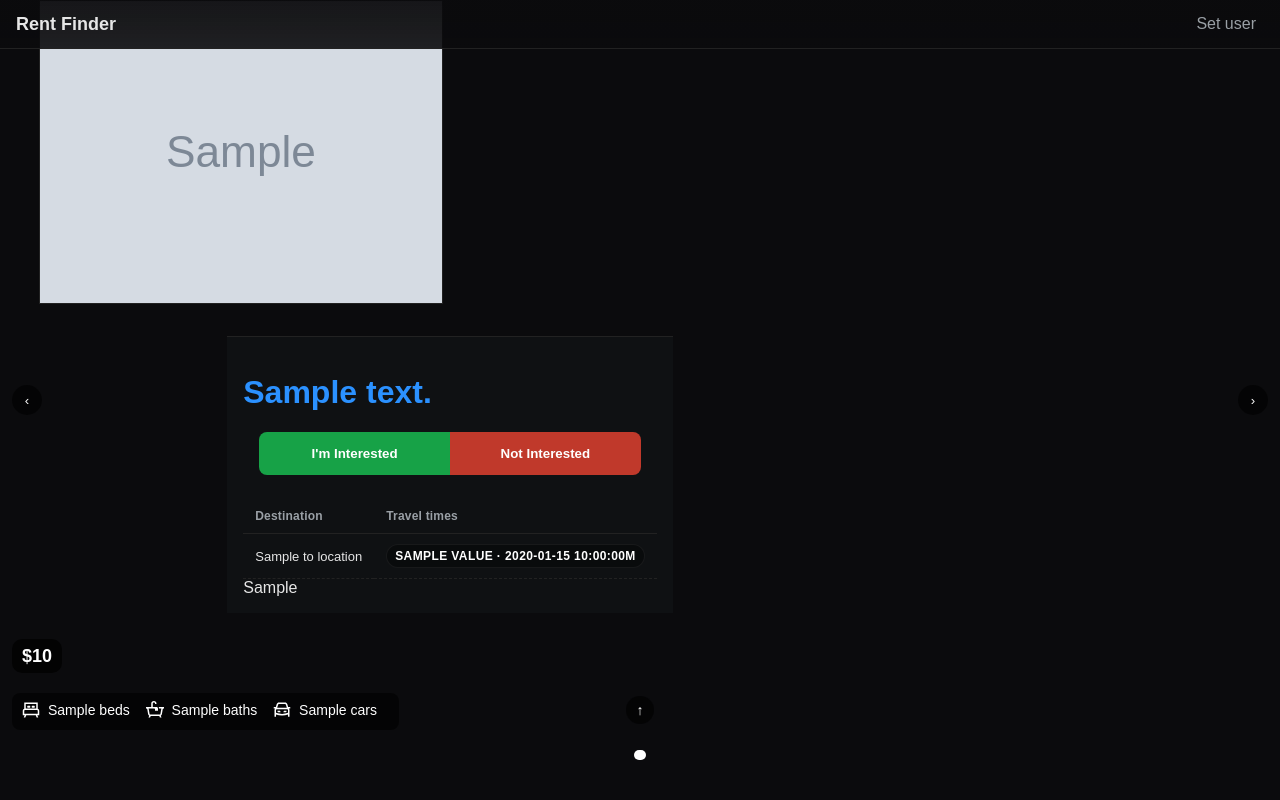
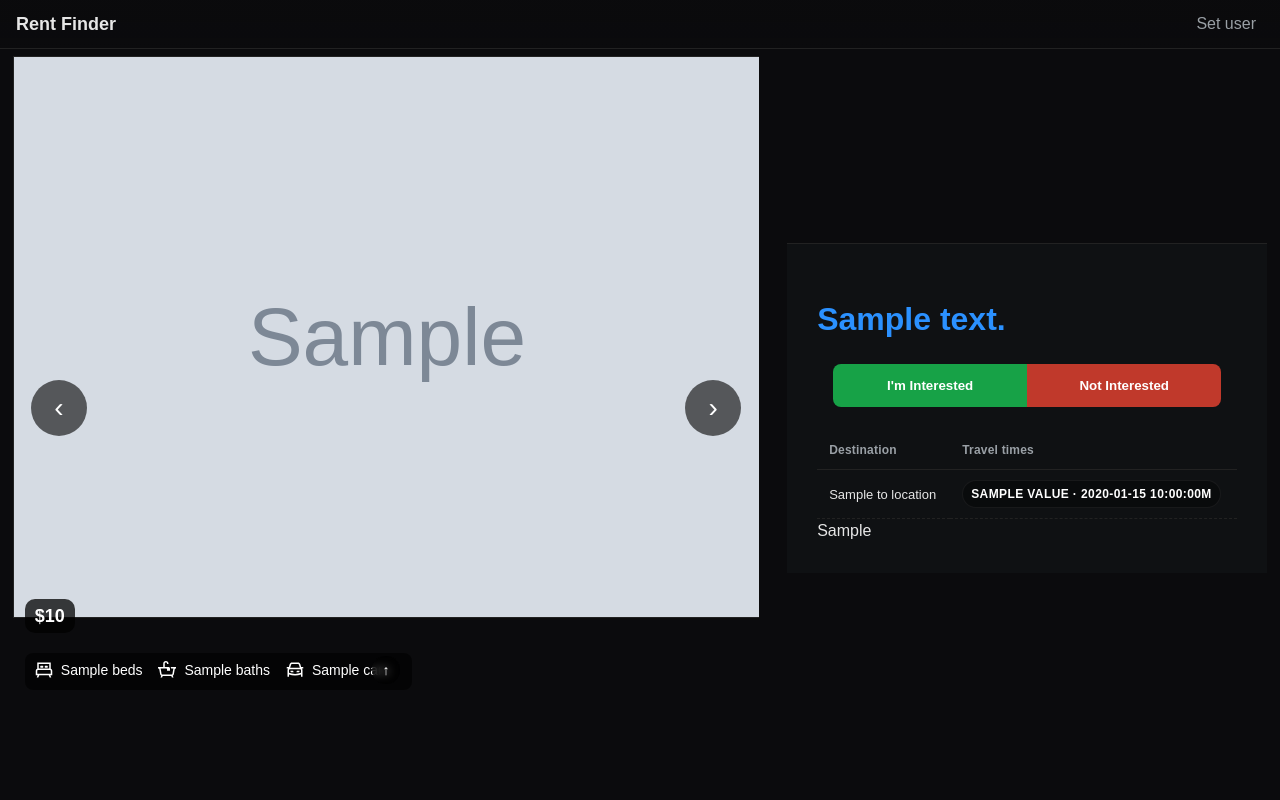
Before and after one commit to KnotATypo/Rent-Finder, a Flask app: template src/rent_finder/templates/listing.html in a window 1280 px wide. Run offline with Flask 3, Linux system fonts and the light colour scheme; the template is opened without the code that fills it: most values are stand-ins (such as "Sample title", 1, 10 or a date in 2020); grey boxes marked "Sample" are stand-in pictures; parts of the project's set-up code (start-up, migrations or seed data) failed here and were passed over.

Commit message:
Improved listing page layout on desktop

```diff
--- a/src/rent_finder/static/css/style.css
+++ b/src/rent_finder/static/css/style.css
@@ -56,7 +56,10 @@ body .blurb {
     flex: 1;
     margin-top: 12px;
     background: var(--card-bg);
-    padding: 0;
+    /* increased padding and typography for better readability */
+    padding: 18px;
+    font-size: 16px;
+    line-height: 1.5;
 }
 
 /* Listing-page hero: full-bleed on small screens, constrained on desktop */
@@ -109,31 +112,147 @@ body.listing-page .hero-image::after {
         bottom: calc(40px + 36px + env(safe-area-inset-bottom, 0px));
     }
 
+    /* Make the carousel image responsive and larger on desktop instead of a fixed tiny width */
     body .hero img, body .no-image {
-        width: 480px;
-        max-width: 480px;
+        /* allow image to fill the hero-image container */
+        width: 100%;
+        max-width: 100%;
+        height: auto;
     }
 
     body.listing-page {
-        max-width: 900px;
+        /* allow page to use wider space for listing layout */
+        max-width: none;
         margin: 40px auto;
         padding: 0 16px;
         overflow-x: visible;
     }
 
+    /* Constrain the hero to a generous centered container so the image can be large */
+    body .hero {
+        /* allow the hero to almost fill the viewport width so the image can expand */
+        width: min(1400px, 98vw);
+        max-width: none;
+        margin: 0 auto;
+        display: flex;
+        flex-direction: row;
+        gap: 24px;
+        align-items: flex-start;
+        justify-content: flex-start;
+    }
+
+    /* Keep the hero-image positioned so absolute children (dots/footer) overlay it */
     body.listing-page .hero-image {
-        position: static;
+        position: relative; /* ensure absolute children are positioned over the image */
+        /* reset the full-bleed offsets from the mobile rules */
+        left: auto;
+        right: auto;
         margin: 0;
-        width: 480px;
-        height: auto;
-        align-items: flex-start;
+        /* use flex-basis so the image column claims more horizontal space */
+        flex: 0 0 70%;
+        max-width: none;
+        /* make the hero taller on desktop so the image isn't tiny */
+        height: min(80vh, 820px);
+        overflow: hidden;
+        align-items: center;
         background: transparent;
+        box-sizing: border-box;
+    }
+
+    /* Let the image fill the hero-image area without squashing */
+    body.listing-page .hero-image img {
+        width: 100%;
+        height: 100%;
+        max-height: 100%;
+        object-fit: cover; /* crop if necessary to fill area */
+        display: block;
+    }
+
+    /* Ensure the blurb sits to the right of the image and takes remaining space */
+    body.listing-page .blurb {
+        /* make the blurb column larger to give more space for content */
+        flex: 1 1 42%;
+        width: auto;
+        max-width: none;
+        margin: 0;
+        padding: 28px;
+        align-self: flex-start;
+        box-sizing: border-box;
+        min-width: 340px; /* give blurb more minimum space on medium screens */
+    }
+
+    /* Make listing actions full width of the blurb instead of centered page width */
+    .listing-actions {
+        width: 100%;
+        margin: 12px 0 24px 0;
+    }
+
+    /* Pull dots and the footer closer to the image on desktop and ensure they overlay the image */
+    .carousel-dots {
+        position: absolute;
+        left: 50%;
+        transform: translateX(-50%);
+        bottom: 12px;
+        z-index: 60;
+    }
+
+    .carousel-footer {
+        position: absolute;
+        bottom: 12px;
+        left: 12px;
+        z-index: 60;
+    }
+}
+
+@media (min-width: 900px) {
+    /* Use grid to reliably allocate a larger column to the image */
+    body.listing-page .hero {
+        display: grid;
+        /* ensure image column cannot shrink below 680px and blurb gets a bit more room */
+        grid-template-columns: minmax(680px, 1fr) 480px;
+        gap: 28px;
+        width: min(1400px, 98vw);
+        margin: 0 auto;
+        align-items: start;
+    }
+
+    body.listing-page .hero-image {
+        /* ensure the image column fills its grid cell */
+        grid-column: 1 / 2;
+        width: 100%;
+        height: min(88vh, 940px);
+        display: block; /* grid item */
+        overflow: hidden;
+        position: relative;
     }
 
     body.listing-page .hero-image img {
         width: 100%;
-        height: auto;
-        object-fit: contain;
+        height: 100%;
+        object-fit: cover;
+        display: block;
+    }
+
+    /* blurb column: occupy the second grid cell */
+    body.listing-page .hero > .blurb,
+    body.listing-page .blurb {
+        grid-column: 2 / 3;
+        width: 100%;
+        max-width: 480px; /* match the new grid column width */
+        margin: 0;
+        padding: 30px;
+        box-sizing: border-box;
+    }
+
+    /* hide dots on very wide screens to reduce clutter */
+    body.listing-page .carousel-dots {
+        display: none;
+    }
+
+    /* keep prev/next on top */
+    body.listing-page .carousel-prev,
+    body.listing-page .carousel-next {
+        z-index: 80;
     }
 }
 
@@ -385,6 +504,7 @@ body.listing-page .site-main {
     padding-top: 0;
     padding-left: 0;
     padding-right: 0;
+    max-width: none; /* allow hero to span wider than the normal site max */
 }
 
 .site-header__inner {
@@ -435,7 +555,8 @@ body.listing-page .site-main {
 
 body.listing-page .blurb {
     background: var(--card-bg);
-    padding: 16px;
+    /* ensure mobile listing-page blurb preserves larger padding set above */
+    padding: 18px;
     border-top: 1px solid var(--border);
     box-sizing: border-box;
     flex: 0 1 auto;
@@ -894,3 +1015,53 @@ body.listing-page .blurb {
         height: 140px;
     }
 }
+
+@media (min-width: 700px) {
+    /* On desktop/tablet sizes restore top spacing under the fixed header for listing pages
+       so the header doesn't overlap the hero/content. Mobile keeps the full-bleed effect. */
+    body.listing-page .site-main {
+        padding-top: calc(var(--site-header-height) + 8px);
+    }
+
+    /* Ensure hero isn't pushed behind the header by any leftover negative margins */
+    body.listing-page .hero {
+        margin-top: 0;
+    }
+
+    /* Force hero-image to not use the mobile full-bleed offset on desktop */
+    body.listing-page .hero-image {
+        margin-top: 0 !important;
+        left: auto !important;
+        right: auto !important;
+    }
+}
+
+@media (min-width: 900px) {
+    /* ...existing code... */
+
+    /* make carousel prev/next larger and easier to tap on desktop */
+    body.listing-page .carousel-prev,
+    body.listing-page .carousel-next {
+        width: 56px;
+        height: 56px;
+        border-radius: 28px;
+        font-size: 28px; /* larger arrow glyph */
+        line-height: 1;
+        padding: 0; /* ensure glyph is centered */
+        background: rgba(0, 0, 0, 0.6);
+        display: flex;
+        align-items: center;
+        justify-content: center;
+        z-index: 90; /* keep above other overlays */
+    }
+
+    body.listing-page .carousel-prev {
+        left: 18px; /* nudge inward a bit from the edge */
+    }
+
+    body.listing-page .carousel-next {
+        right: 18px;
+    }
+
+    /* ...existing code... */
+}
```
